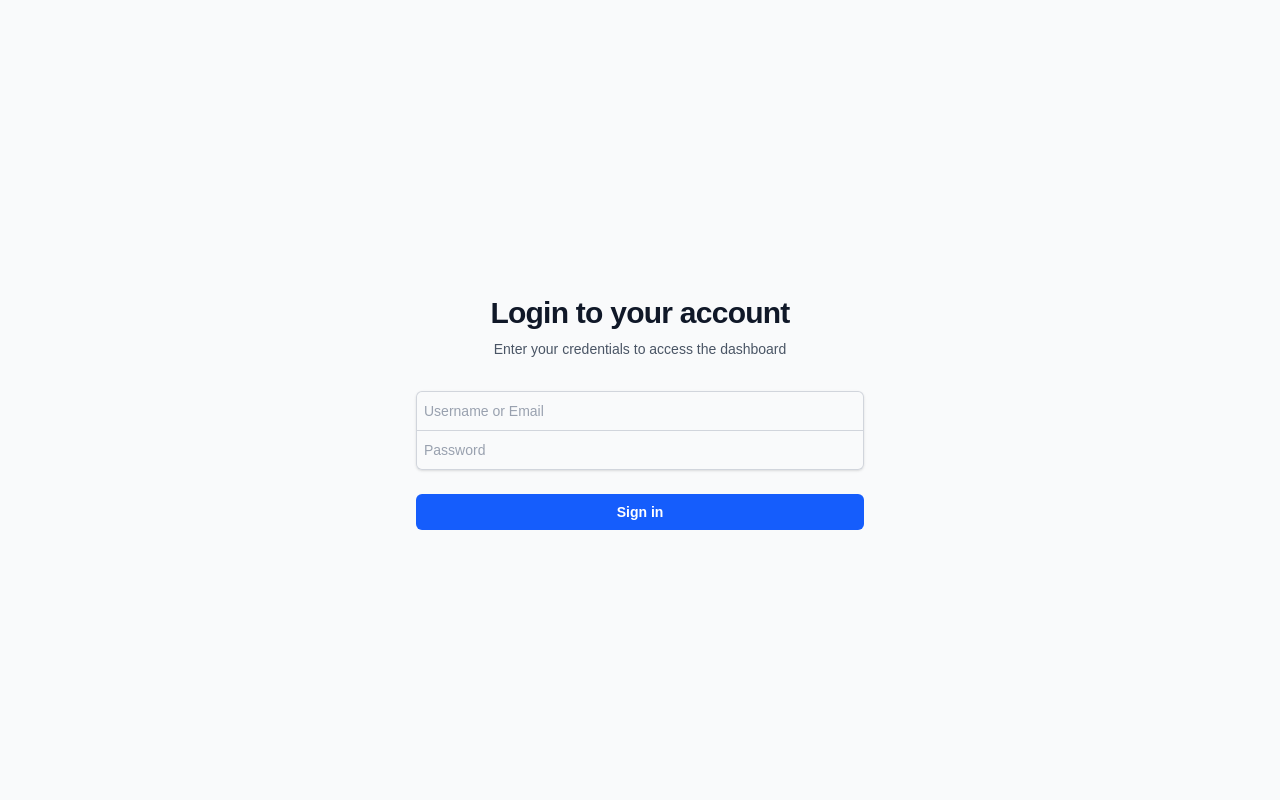
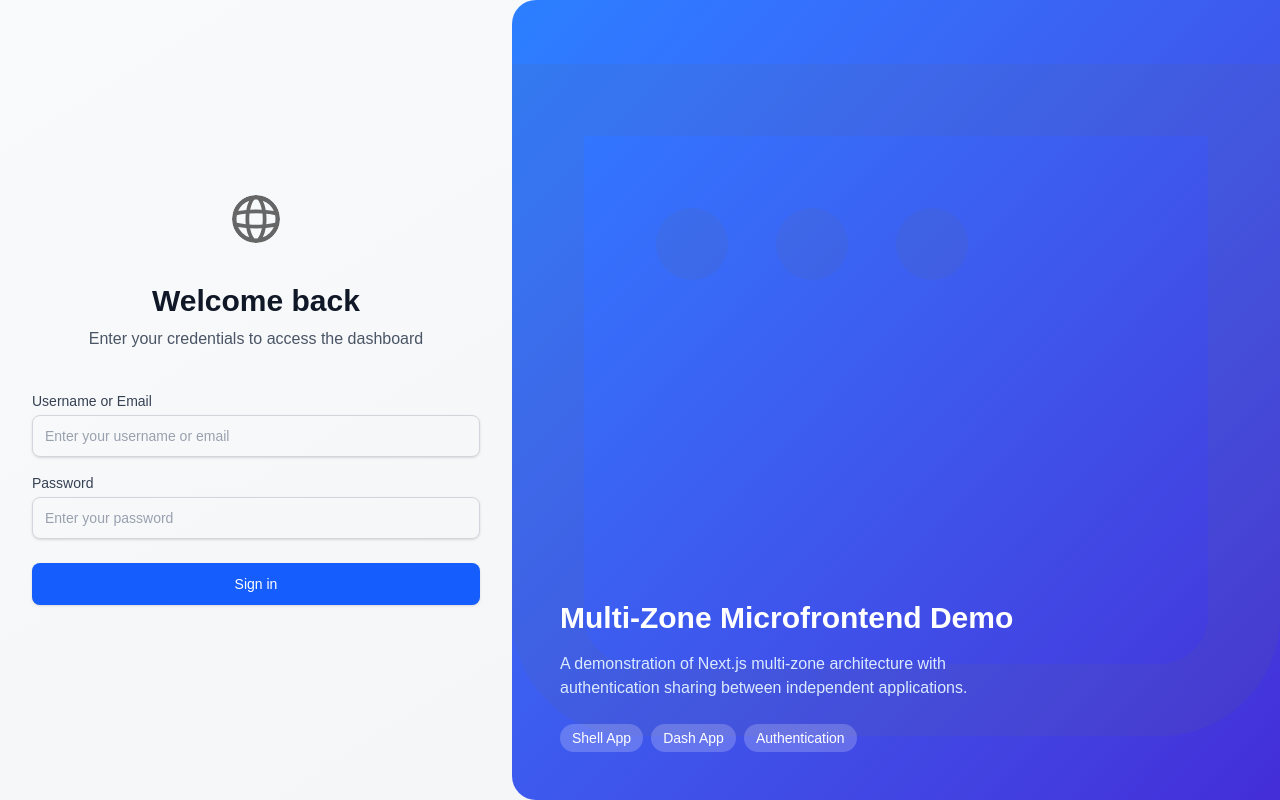
Before and after one commit to marangaa/shell-poc-multizone, a Next.js app: page /login in a window 1280 px wide. Built offline with nearby package versions, Linux system fonts and the light colour scheme.

Commit message:
Refactor dashboard and login pages to use environment variable for Dash app URL and improve UI elements

```diff
--- a/next.config.ts
+++ b/next.config.ts
@@ -1,4 +1,10 @@
 import type { NextConfig } from "next";
+
+// Get dash app URL from environment variable or use default values for dev/prod
+const DASH_URL = process.env.NEXT_PUBLIC_DASH_URL ||
+  (process.env.NODE_ENV === 'production'
+    ? 'https://dash-poc-multizone.vercel.app'
+    : 'http://localhost:3001');
 
 const nextConfig: NextConfig = {
   /* config options here */
@@ -6,22 +12,27 @@ const nextConfig: NextConfig = {
     return [
       {
         source: '/dash',
-        destination: 'http://localhost:3001/dash',
+        destination: `${DASH_URL}/dash`,
       },
       {
         source: '/dash/:path*',
-        destination: 'http://localhost:3001/dash/:path*',
+        destination: `${DASH_URL}/dash/:path*`,
       },
       {
         source: '/dash-static/:path*',
-        destination: 'http://localhost:3001/dash-static/:path*',
+        destination: `${DASH_URL}/dash-static/:path*`,
       },
     ];
   },
   experimental: {
     serverActions: {
       // Allow the user-facing origin since we're serving multiple applications
-      allowedOrigins: ['localhost:3000', 'localhost:3001'],
+      allowedOrigins: [
+        'localhost:3000',
+        'localhost:3001',
+        'shell-poc-multizone.vercel.app',
+        'dash-poc-multizone.vercel.app'
+      ],
     },
   },
 };
--- a/src/app/dashboard/page.tsx
+++ b/src/app/dashboard/page.tsx
@@ -11,6 +11,9 @@ export default function Dashboard() {
       redirect("/login");
     },
   });
+
+  // Get dashboard URL from environment variable or use fallback
+  const dashUrl = process.env.NEXT_PUBLIC_DASH_URL || 'https://dash-poc-multizone.vercel.app';
 
   if (status === "loading") {
     return (
@@ -64,13 +67,13 @@ export default function Dashboard() {
             </div>
           </section>
 
-          {/* Link to the Dash App */}
+          {/* Link to the Dash App - Using <a> tag instead of Link for cross-zone navigation */}
           <section>
             <h2 className="text-2xl font-semibold text-gray-900 mb-4">Microfrontend Integration</h2>
             <div className="bg-gray-50 p-6 rounded-lg border border-gray-300 flex flex-col">
               <p className="text-base text-gray-700 mb-4">Access the Dash app which shares authentication with this shell app.</p>
               <a
-                href="/dash"
+                href={`${dashUrl}/dash`}
                 className="bg-blue-700 text-white px-4 py-2 rounded-md hover:bg-blue-800 transition-colors font-medium text-center inline-block max-w-xs"
               >
                 Go to Dash App
--- a/src/app/login/page.tsx
+++ b/src/app/login/page.tsx
@@ -3,6 +3,7 @@
 import { useState } from "react";
 import { signIn } from "next-auth/react";
 import { useRouter } from "next/navigation";
+import Image from "next/image";
 
 export default function LoginPage() {
   const [username, setUsername] = useState("");
@@ -45,57 +46,76 @@ export default function LoginPage() {
   };
 
   return (
-    <div className="flex min-h-screen items-center justify-center bg-gray-50 py-12 px-4 sm:px-6 lg:px-8">
-      <div className="w-full max-w-md space-y-8">
-        <div>
-          <h2 className="mt-6 text-center text-3xl font-bold tracking-tight text-gray-900">
-            Login to your account
+    <div className="flex min-h-screen bg-gradient-to-br from-gray-50 to-gray-100">
+      {/* Left side - Login Form */}
+      <div className="flex flex-col justify-center w-full px-4 sm:px-6 lg:px-8 lg:w-1/2 xl:w-2/5">
+        <div className="w-full max-w-md mx-auto">
+          <div className="flex justify-center mb-10">
+            <div className="relative h-12 w-12">
+              <Image
+                src="/globe.svg"
+                alt="Logo"
+                fill
+                className="rounded-full object-cover"
+                priority
+              />
+            </div>
+          </div>
+          <h2 className="mt-2 text-3xl font-extrabold text-gray-900 text-center">
+            Welcome back
           </h2>
-          <p className="mt-2 text-center text-sm text-gray-600">
+          <p className="mt-2 text-center text-base text-gray-600 mb-10">
             Enter your credentials to access the dashboard
           </p>
-        </div>
 
           {error && (
-          <div className="rounded-md bg-red-50 p-4">
-            <div className="flex">
-              <div className="text-sm text-red-700">{error}</div>
+            <div className="mb-4 p-4 rounded-md bg-red-50 border border-red-200">
+              <div className="flex items-center">
+                <svg className="w-5 h-5 text-red-600 mr-2" fill="none" stroke="currentColor" viewBox="0 0 24 24" xmlns="http://www.w3.org/2000/svg">
+                  <path strokeLinecap="round" strokeLinejoin="round" strokeWidth="2" d="M12 8v4m0 4h.01M21 12a9 9 0 11-18 0 9 9 0 0118 0z"></path>
+                </svg>
+                <p className="text-sm font-medium text-red-800">{error}</p>
               </div>
             </div>
           )}
 
-        <form className="mt-8 space-y-6" onSubmit={handleSubmit}>
-          <div className="-space-y-px rounded-md shadow-sm">
+          <form className="mt-6 space-y-6" onSubmit={handleSubmit}>
+            <div className="space-y-4">
               <div>
-              <label htmlFor="username" className="sr-only">
+                <label htmlFor="username" className="block text-sm font-medium text-gray-700">
                   Username or Email
                 </label>
+                <div className="mt-1">
                   <input
                     id="username"
                     name="username"
                     type="text"
                     required
-                className="relative block w-full rounded-t-md border-0 p-2 text-gray-900 ring-1 ring-inset ring-gray-300 placeholder:text-gray-400 focus:z-10 focus:ring-2 focus:ring-inset focus:ring-blue-600 sm:text-sm sm:leading-6"
-                placeholder="Username or Email"
+                    className="appearance-none block w-full px-3 py-2.5 border border-gray-300 rounded-lg shadow-sm placeholder-gray-400 focus:outline-none focus:ring-2 focus:ring-blue-500 focus:border-blue-500 text-sm"
+                    placeholder="Enter your username or email"
                     value={username}
                     onChange={(e) => setUsername(e.target.value)}
                   />
                 </div>
+              </div>
+
               <div>
-              <label htmlFor="password" className="sr-only">
+                <label htmlFor="password" className="block text-sm font-medium text-gray-700">
                   Password
                 </label>
+                <div className="mt-1">
                   <input
                     id="password"
                     name="password"
                     type="password"
                     autoComplete="current-password"
                     required
-                className="relative block w-full rounded-b-md border-0 p-2 text-gray-900 ring-1 ring-inset ring-gray-300 placeholder:text-gray-400 focus:z-10 focus:ring-2 focus:ring-inset focus:ring-blue-600 sm:text-sm sm:leading-6"
-                placeholder="Password"
+                    className="appearance-none block w-full px-3 py-2.5 border border-gray-300 rounded-lg shadow-sm placeholder-gray-400 focus:outline-none focus:ring-2 focus:ring-blue-500 focus:border-blue-500 text-sm"
+                    placeholder="Enter your password"
                     value={password}
                     onChange={(e) => setPassword(e.target.value)}
                   />
+                </div>
               </div>
             </div>
 
@@ -103,12 +123,15 @@ export default function LoginPage() {
               <button
                 type="submit"
                 disabled={loading}
-              className="group relative flex w-full justify-center rounded-md bg-blue-600 py-2 px-3 text-sm font-semibold text-white hover:bg-blue-700 focus-visible:outline focus-visible:outline-2 focus-visible:outline-offset-2 focus-visible:outline-blue-600 disabled:bg-blue-400"
+                className="w-full flex justify-center items-center py-2.5 px-4 border border-transparent rounded-lg shadow-sm text-sm font-medium text-white bg-blue-600 hover:bg-blue-700 focus:outline-none focus:ring-2 focus:ring-offset-2 focus:ring-blue-500 transition duration-150 ease-in-out disabled:opacity-70"
               >
                 {loading ? (
                   <>
-                  <span className="mr-2">Signing in</span>
-                  <div className="h-5 w-5 border-2 border-white border-t-transparent rounded-full animate-spin"></div>
+                    <svg className="animate-spin -ml-1 mr-2 h-4 w-4 text-white" xmlns="http://www.w3.org/2000/svg" fill="none" viewBox="0 0 24 24">
+                      <circle className="opacity-25" cx="12" cy="12" r="10" stroke="currentColor" strokeWidth="4"></circle>
+                      <path className="opacity-75" fill="currentColor" d="M4 12a8 8 0 018-8V0C5.373 0 0 5.373 0 12h4zm2 5.291A7.962 7.962 0 014 12H0c0 3.042 1.135 5.824 3 7.938l3-2.647z"></path>
+                    </svg>
+                    Signing in...
                   </>
                 ) : (
                   "Sign in"
@@ -118,5 +141,24 @@ export default function LoginPage() {
           </form>
         </div>
       </div>
+
+      {/* Right side - Decorative section */}
+      <div className="hidden lg:block lg:w-1/2 xl:w-3/5 relative">
+        <div className="absolute inset-0 bg-gradient-to-br from-blue-500 to-indigo-700 rounded-l-3xl overflow-hidden">
+          <div className="absolute inset-0 bg-[url('/window.svg')] bg-center opacity-10"></div>
+          <div className="absolute bottom-0 left-0 right-0 p-12 flex flex-col items-start">
+            <h2 className="text-3xl font-bold text-white mb-4">Multi-Zone Microfrontend Demo</h2>
+            <p className="text-blue-100 mb-6 max-w-md">
+              A demonstration of Next.js multi-zone architecture with authentication sharing between independent applications.
+            </p>
+            <div className="flex space-x-2 text-sm">
+              <span className="px-3 py-1 bg-white/20 text-white rounded-full">Shell App</span>
+              <span className="px-3 py-1 bg-white/20 text-white rounded-full">Dash App</span>
+              <span className="px-3 py-1 bg-white/20 text-white rounded-full">Authentication</span>
+            </div>
+          </div>
+        </div>
+      </div>
+    </div>
   );
 }
```
Lines whose indentation alone changed are shown as unchanged.
